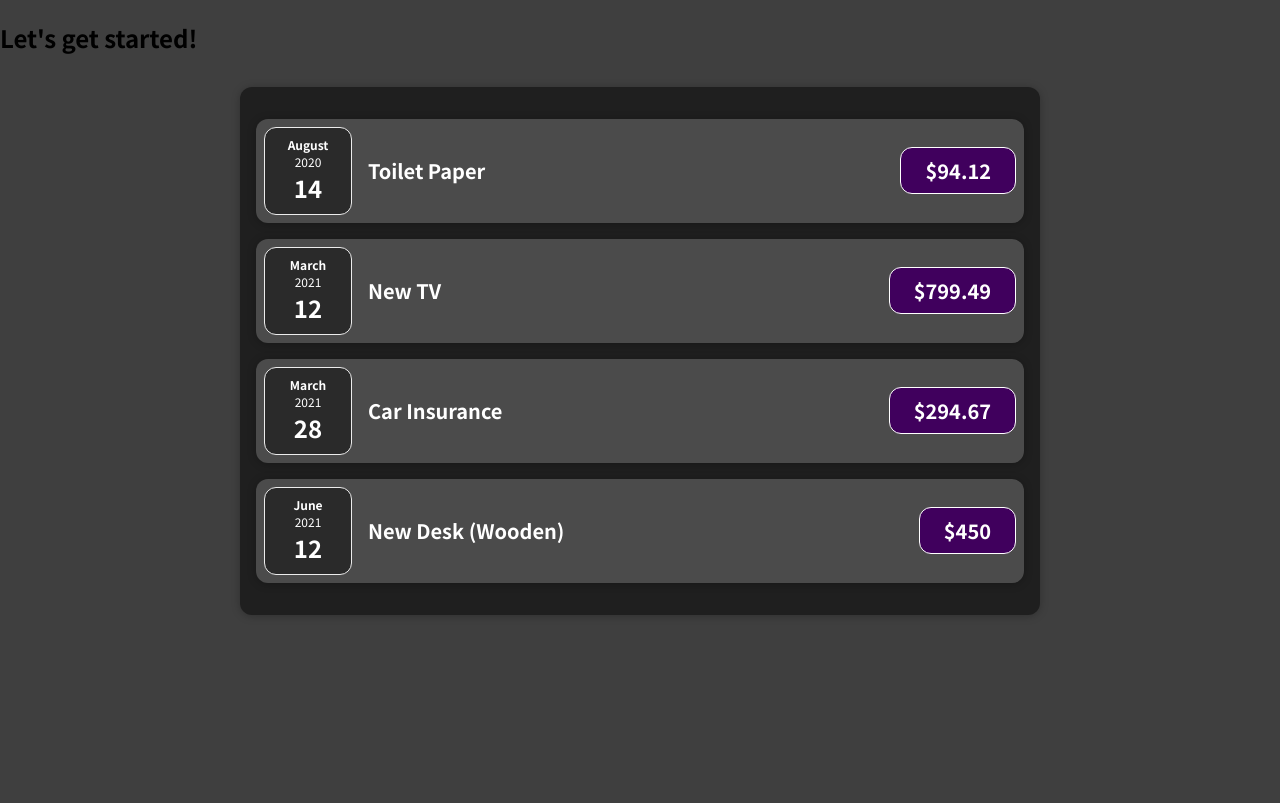
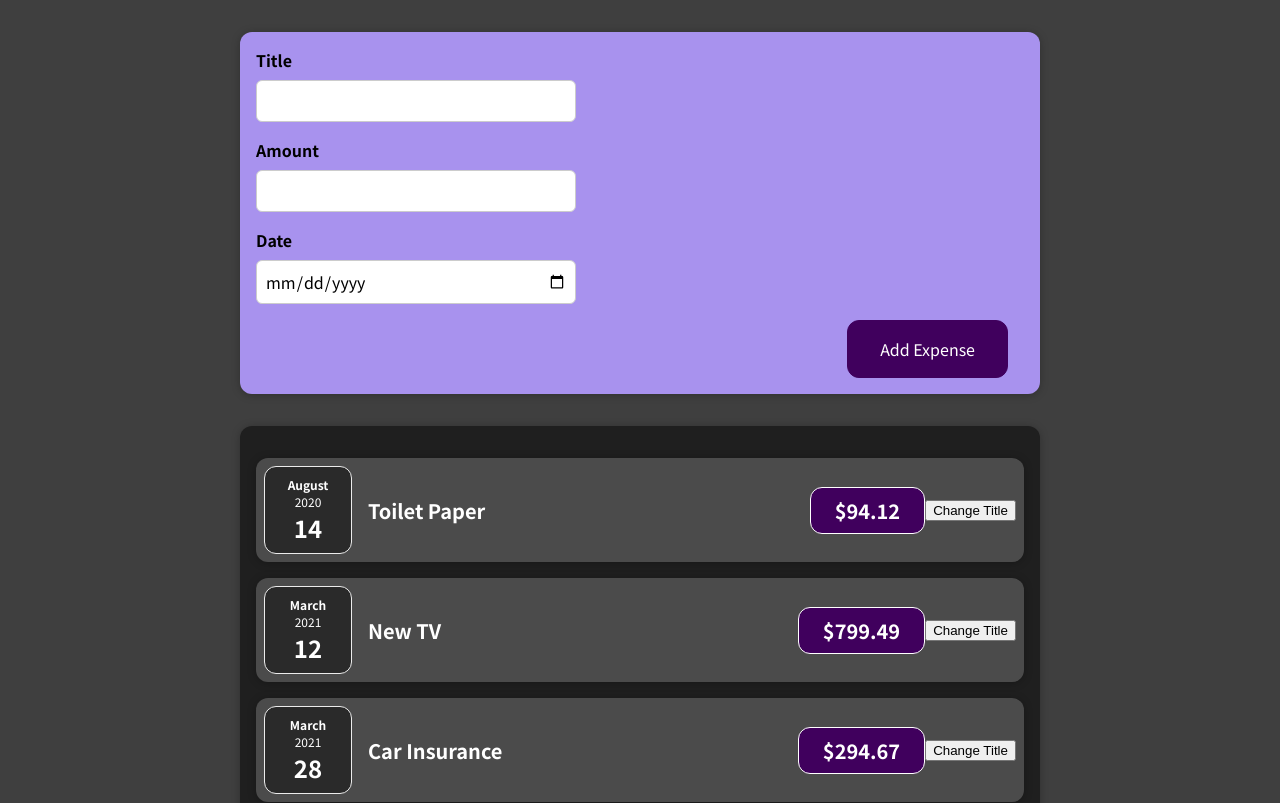
Before and after one commit to dopamine-s-archive/expense-tracker-app, a React (Create React App) app: page / in a window 1280 px wide. Shown: the top 803 px of the page. Built offline with nearby package versions, Linux system fonts and the light colour scheme.

Commit message:
adds new expense component

```diff
--- a/src/App.js
+++ b/src/App.js
@@ -1,9 +1,10 @@
 import Expenses from './components/Expenses/Expenses';
+import NewExpense from './components/NewExpense/NewExpense';
 
 export default function App() {
   return (
     <div>
-      <h2>Let's get started!</h2>
+      <NewExpense />
       <Expenses />
     </div>
   );
--- a/src/components/Expenses/ExpenseItem.js
+++ b/src/components/Expenses/ExpenseItem.js
@@ -1,15 +1,23 @@
+import { useState } from 'react';
 import ExpenseDate from './ExpenseDate';
 import Card from '../UI/Card';
 import './ExpenseItem.css';
 
 export default function ExpenseItem(props) {
+  const [title, setTitle] = useState(props.title);
+
+  const clickHander = () => {
+    setTitle('Updated');
+  };
+
   return (
-    <Card className='expense-item'>
+    <Card className="expense-item">
       <ExpenseDate date={props.date}/>
-      <div className='expense-item__description'>
-        <h2>{props.title}</h2>
-        <div className='expense-item__price'>${props.amount}</div>
+      <div className="expense-item__description">
+        <h2>{title}</h2>
+        <div className="expense-item__price">${props.amount}</div>
       </div>
+      <button onClick={clickHander}>Change Title</button>
     </Card>
   );
 }
--- a/src/components/Expenses/Expenses.js
+++ b/src/components/Expenses/Expenses.js
@@ -5,10 +5,11 @@
 
 export default function Expenses() {
   return (
-    <Card className='expenses'>
+    <Card className="expenses">
     {
       expenses.map((expense) => (
         <ExpenseItem
+          key={expense.id}
           title={expense.title}
           amount={expense.amount}
           date={expense.date}
--- /dev/null
+++ b/src/components/NewExpense/ExpenseForm.css
@@ -0,0 +1,26 @@
+.new-expense__controls {
+  display: flex;
+  flex-wrap: wrap;
+  gap: 1rem;
+  margin-bottom: 1rem;
+  text-align: left;
+}
+
+.new-expense__control label {
+  font-weight: bold;
+  margin-bottom: 0.5rem;
+  display: block;
+}
+
+.new-expense__control input {
+  font: inherit;
+  padding: 0.5rem;
+  border-radius: 6px;
+  border: 1px solid #ccc;
+  width: 20rem;
+  max-width: 100%;
+}
+
+.new-expense__actions {
+  text-align: right;
+}
--- /dev/null
+++ b/src/components/NewExpense/ExpenseForm.js
@@ -0,0 +1,35 @@
+import './ExpenseForm.css';
+
+export default function ExpenseForm() {
+  return <form>
+    <div className="new-expense__controls">
+      <div className="new-expense__control">
+        <label>Title</label>
+        <input type="text" />
+      </div>
+    </div>
+    <div className="new-expense__controls">
+      <div className="new-expense__control">
+        <label>Amount</label>
+        <input
+          type="number"
+          min="0.01"
+          step="0.01"
+        />
+      </div>
+    </div>
+    <div className="new-expense__controls">
+      <div className="new-expense__control">
+        <label>Date</label>
+        <input
+          type="date"
+          min="2019-01-01"
+          max="2022-12-31"
+        />
+      </div>
+    </div>
+    <div className="new-expense__actions">
+      <button type="submit">Add Expense</button>
+    </div>
+  </form>
+};
--- /dev/null
+++ b/src/components/NewExpense/NewExpense.css
@@ -0,0 +1,38 @@
+.new-expense {
+  background-color: #a892ee;
+  padding: 1rem;
+  margin: 2rem auto;
+  width: 50rem;
+  max-width: 95%;
+  border-radius: 12px;
+  text-align: center;
+  box-shadow: 0 1px 8px rgba(0, 0, 0, 0.25);
+}
+
+.new-expense button {
+  font: inherit;
+  cursor: pointer;
+  padding: 1rem 2rem;
+  border: 1px solid #40005d;
+  background-color: #40005d;
+  color: white;
+  border-radius: 12px;
+  margin-right: 1rem;
+}
+
+.new-expense button:hover,
+.new-expense button:active {
+  background-color: #510674;
+  border-color: #510674;
+}
+
+.new-expense button.alternative {
+  color: #220131;
+  border-color: transparent;
+  background-color: transparent;
+}
+
+.new-expense button.alternative:hover,
+.new-expense button.alternative:active {
+  background-color: #ddb3f8;
+}
--- /dev/null
+++ b/src/components/NewExpense/NewExpense.js
@@ -0,0 +1,8 @@
+import ExpenseForm from './ExpenseForm';
+import './NewExpense.css';
+
+export default function NewExpense() {
+  return <div className="new-expense">
+    <ExpenseForm />
+  </div>
+};
```
Also changed, not shown: src/components/Expenses/ExpenseDate.js (+4 -4 lines).
